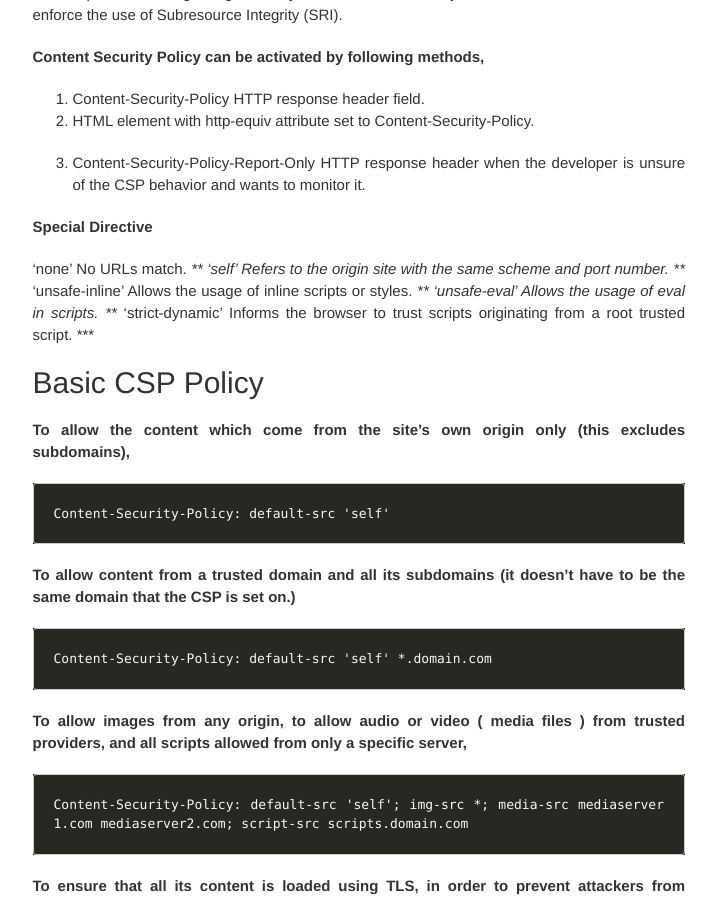
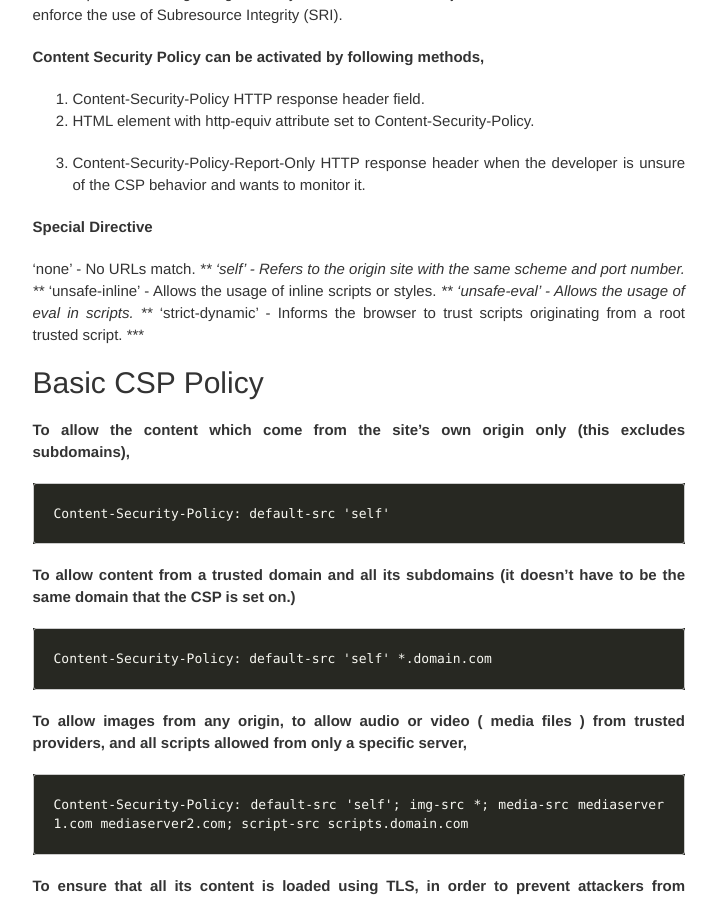
Before and after one commit to shivaGprasadh/shivaGprasadh.github.io, a Jekyll site: the page built from _posts/2020-03-02-content-security-policy.md, in a window 1280 px wide and 900 px high, scrolled down 417 px. Shown: the whole window, without its empty margins (135-853 px from the left). Built offline with Jekyll 4.4.1, drawn with Linux system fonts in a browser that asks for light colours; nearby versions of some CDN libraries; our own code applies the rules of GitHub Pages for plain Markdown files; comment, search, counter and statistics services are not loaded.

```diff
--- a/_posts/2020-03-02-content-security-policy.md
+++ b/_posts/2020-03-02-content-security-policy.md
@@ -22,15 +22,15 @@ A strong CSP provides an effective second layer of protection against various ty
 
 **Special Directive**
 
-'none'  No URLs match.
+'none' - No URLs match.
 ***
-'self'  Refers to the origin site with the same scheme and port number.
+'self' - Refers to the origin site with the same scheme and port number.
 ***
-'unsafe-inline'  Allows the usage of inline scripts or styles.
+'unsafe-inline' - Allows the usage of inline scripts or styles.
 ***
-'unsafe-eval'  Allows the usage of eval in scripts.
+'unsafe-eval' - Allows the usage of eval in scripts.
 ***
-'strict-dynamic'  Informs the browser to trust scripts originating from a root trusted script.
+'strict-dynamic' - Informs the browser to trust scripts originating from a root trusted script.
 ***
 
 
```
